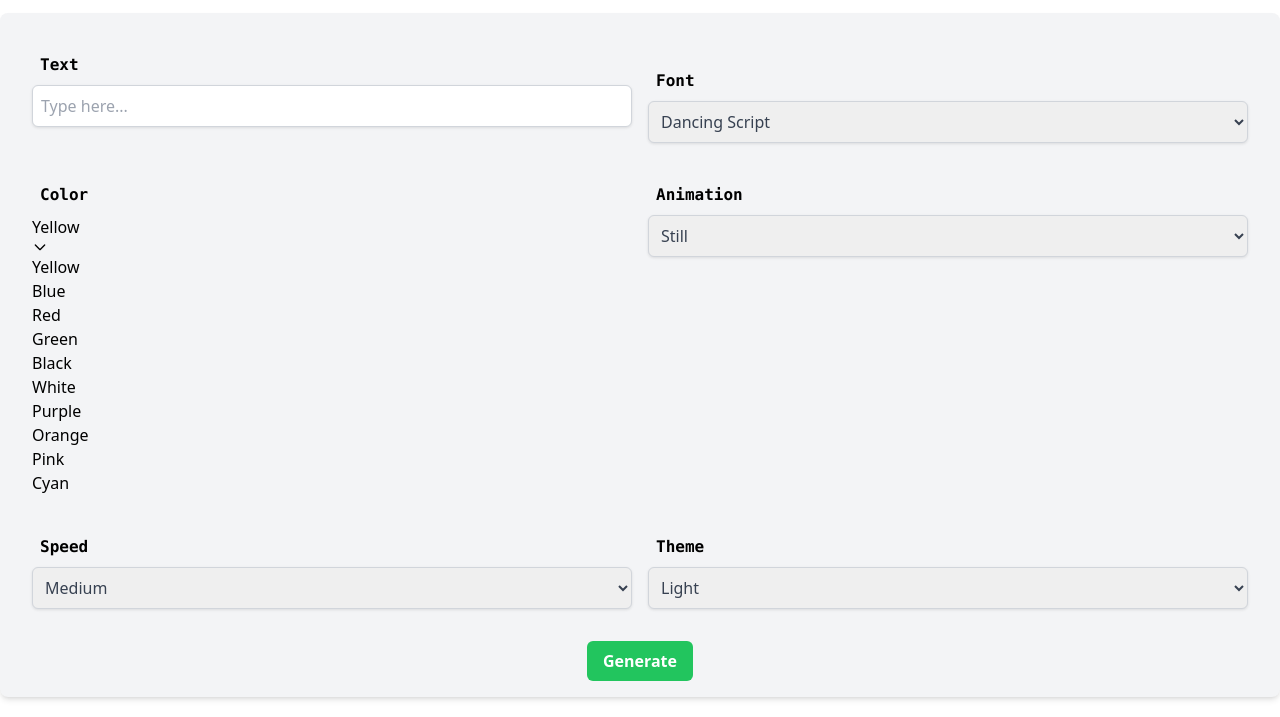
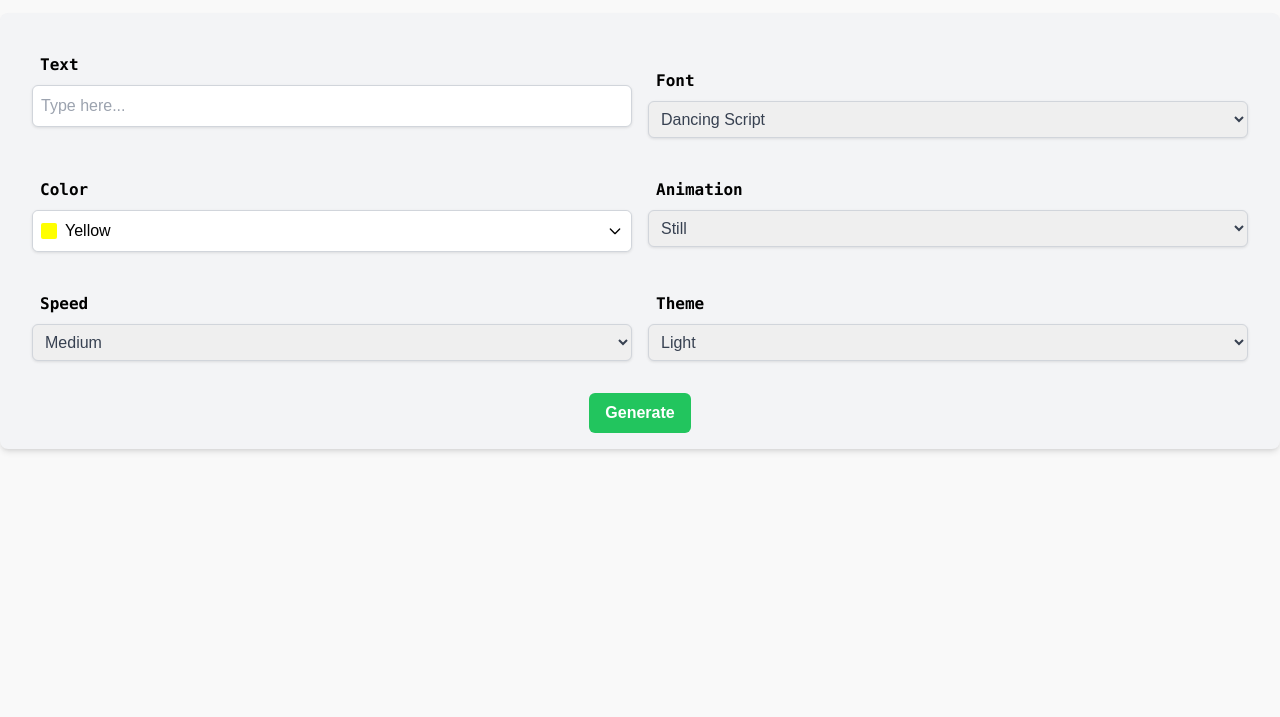
Before and after one commit to lyvathanak/textboard, a website: page UI.html in a window 1280 px wide. Shown: the part 83-800 px from the top of the page. Drawn offline with nearby package versions, Linux system fonts and the light colour scheme; a web font is replaced by a local one.

Commit message:
Update style.css

```diff
--- a/style.css
+++ b/style.css
@@ -1,4 +1,11 @@
-/* Header styles */
+/* Basic styles */
+body {
+    font-family: Arial, sans-serif;
+    margin: 0;
+    padding: 0;
+    background-color: #f9f9f9;
+}
+
 .header {
     display: flex;
     flex-direction: column;
@@ -70,6 +77,7 @@ button {
     font-weight: bold;
     padding: 0.5rem 1rem;
     border-radius: 0.375rem;
+    cursor: pointer;
 }
 
 button:hover {
@@ -121,6 +129,117 @@ button:hover {
     font-size: 5rem;
 }
 
+.color-picker {
+    position: relative;
+    display: inline-block;
+    width: 100%;
+    box-shadow: 0 1px 3px rgba(0, 0, 0, 0.1);
+    border: 1px solid #d1d5db;
+    background-color: #ffffff; /* Changed to white */
+    border-radius: 0.375rem;
+}
+
+/* Add your other styles here */
+
+
+.color-picker .selected-color {
+    display: flex;
+    align-items: center;
+    justify-content: space-between;
+    background-color: #ffffff !important; /* Change background color to white */
+    padding: 0.5rem;
+    border-radius: 0.375rem;
+    cursor: pointer;
+}
+
+.color-picker .selected-color span {
+    display: flex;
+    align-items: center;
+}
+
+.color-picker .color-dropdown {
+    display: none;
+    position: absolute;
+    top: 100%;
+    left: 0;
+    width: 100%;
+    background-color: #ffffff !important; /* Change background color to white */
+    box-shadow: 0 1px 3px rgba(0, 0, 0, 0.1);
+    border-radius: 0.375rem;
+    z-index: 10;
+    overflow: hidden;
+}
+
+.color-picker .color-dropdown .color-option {
+    display: flex;
+    align-items: center;
+    padding: 0.5rem;
+    cursor: pointer;
+}
+
+.color-picker .color-dropdown .color-option:hover {
+    background-color: #f3f4f6;
+}
+
+.color-picker .color-box {
+    width: 1rem;
+    height: 1rem;
+    margin-right: 0.5rem;
+    border-radius: 0.125rem;
+}
+
+/* Font face styles */
+/* vietnamese */
+@font-face {
+    font-family: 'Allura';
+    font-style: normal;
+    font-weight: 700;
+    font-display: swap;
+    src: url(https://fonts.gstatic.com/s/allura/v21/9oRPNYsQpS4zjuA_hAgWDto.woff2) format('woff2');
+    unicode-range: U+0102-0103, U+0110-0111, U+0128-0129, U+0168-0169, U+01A0-01A1, U+01AF-01B0, U+0300-0301, U+0303-0304, U+0308-0309, U+0323, U+0329, U+1EA0-1EF9, U+20AB;
+}
+
+/* latin */
+@font-face {
+    font-family: 'Cookie';
+    font-style: normal;
+    font-weight: 400;
+    font-display: swap;
+    src: url(https://fonts.gstatic.com/s/cookie/v21/syky-y18lb0tSbf9kgqS.woff2) format('woff2');
+    unicode-range: U+0000-00FF, U+0131, U+0152-0153, U+02BB-02BC, U+02C6, U+02DA, U+02DC, U+0304, U+0308, U+0329, U+2000-206F, U+2074, U+20AC, U+2122, U+2191, U+2193, U+2212, U+2215, U+FEFF, U+FFFD;
+}
+
+/* vietnamese */
+@font-face {
+    font-family: 'Dancing Script';
+    font-style: normal;
+    font-weight: 400;
+    font-display: swap;
+    src: url(https://fonts.gstatic.com/s/dancingscript/v25/If2cXTr6YS-zF4S-kcSWSVi_sxjsohD9F50Ruu7BMSo3Rep8ltA.woff2) format('woff2');
+    unicode-range: U+0102-0103, U+0110-0111, U+0128-0129, U+0168-0169, U+01A0-01A1, U+01AF-01B0, U+0300-0301, U+0303-0304, U+0308-0309, U+0323, U+0329, U+1EA0-1EF9, U+20AB;
+}
+
+/* latin-ext */
+@font-face {
+    font-family: 'Herr Von Muellerhoff';
+    font-style: normal;
+    font-weight: 400;
+    font-display: swap;
+    src: url(https://fonts.gstatic.com/s/herrvonmuellerhoff/v21/WBL6rFjRZkREW8WqmCWYLgCkQKXb4CAft0cz9KNo3Q.woff2) format('woff2');
+    unicode-range: U+0100-02AF, U+0304, U+0308, U+0329, U+1E00-1E9F, U+1EF2-1EFF, U+2020, U+20A0-20AB, U+20AD-20C0, U+2113, U+2C60-2C7F, U+A720-A7FF;
+}
+
+/* latin */
+@font-face {
+    font-family: 'Tangerine';
+    font-style: normal;
+    font-weight: 400;
+    font-display: swap;
+    src: url(https://fonts.gstatic.com/s/tangerine/v17/IurY6Y5j_oScZZow4VOxCZZM.woff2) format('woff2');
+    unicode-range: U+0000-00FF, U+0131, U+0152-0153, U+02BB-02BC, U+02C6, U+02DA, U+02DC, U+0304, U+0308, U+0329, U+2000-206F, U+2074, U+20AC, U+2122, U+2191, U+2193, U+2212, U+2215, U+FEFF, U+FFFD;
+}
+
+/* Animation keyframes */
 @keyframes slide-left {
     from {
         transform: translateX(-100%);
@@ -131,8 +250,12 @@ button:hover {
 }
 
 @keyframes slide-right {
-    from { transform: translateX(-100%); }
-    to { transform: translateX(100%); }
+    from {
+        transform: translateX(-100%);
+    }
+    to {
+        transform: translateX(100%);
+    }
 }
 
 @keyframes slide-up {
```
